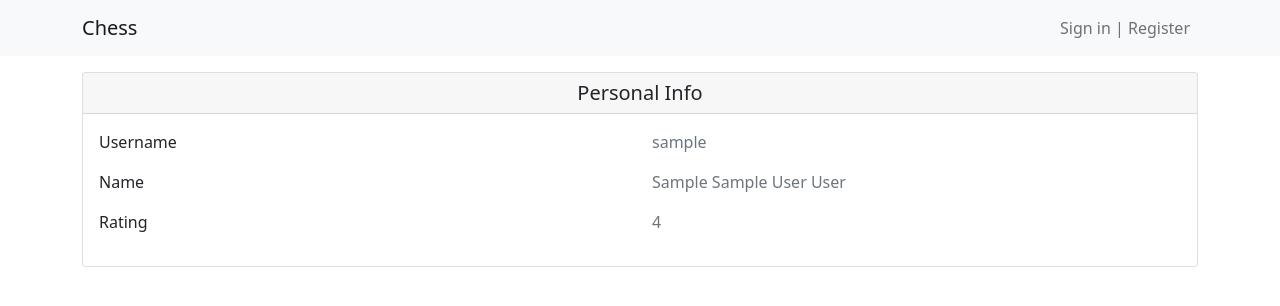
After one commit to injornal/chess-rating-system, a Flask app: page /profile/1 in a window 1280 px wide. The commit adds this page. Shown: the top 306 px of the page. Run offline with Flask 3, Linux system fonts and the light colour scheme; tables that the repository leaves empty hold one stand-in row (values such as "Sample post").

Commit message:
tournament profile games, tournaments-games relationship, public profile

```diff
--- a/src/chrate/blueprints/profile/profile.py
+++ b/src/chrate/blueprints/profile/profile.py
@@ -1,3 +1,4 @@
+from datetime import datetime
 from flask import blueprints, render_template, session as flask_session, redirect
 from chrate.model.rating import Users, engine, Tournaments
 from sqlalchemy.orm import Session
@@ -16,4 +17,17 @@ def profile():
                 user = user[0]
             else:
                 return redirect("/login")
-    return render_template("profile.html", user=user)
+    else:
+        return redirect("/login")
+    future_tournaments = [t for t in user.tournaments if t.date >= datetime.now()]
+    past_tournaments = [t for t in user.tournaments if t.date < datetime.now()]
+    print(future_tournaments, past_tournaments)
+    return render_template("profile.html", user=user, future_tournaments=future_tournaments, past_tournaments=past_tournaments)
+
+
+@profile_bp.route("/<int:user_id>")
+def public_profile(user_id):
+    with Session(engine) as session:
+        query = select(Users).where(Users.id == user_id)
+        user = session.execute(query).first()[0]
+    return render_template("public-profile.html", user=user)
--- /dev/null
+++ b/src/chrate/blueprints/profile/templates/public-profile.html
@@ -0,0 +1,33 @@
+{% extends 'base.html' %}
+
+{% block content %}
+<div class="card">
+    <h5 class="card-header text-center">Personal Info</h5>
+    <div class="card-body">
+        <div class="row">
+        <div class="col">
+            <p>Username</p>
+        </div>
+        <div class="col">
+            <p class="text-muted">{{ user.username }}</p>
+        </div>
+        </div>
+        <div class="row">
+        <div class="col">
+            <p>Name</p>
+        </div>
+        <div class="col">
+            <p class="text-muted">{{ user.firstname + " " + (user.middlename + " " if user.middlename else "") + user.lastname }}</p>
+        </div>
+        </div>
+        <div class="row">
+        <div class="col">
+            <p>Rating</p>
+        </div>
+        <div class="col">
+            <p class="text-muted">{{ user.rating }}</p>
+        </div>
+        </div>
+    </div>
+  </div>
+{% endblock %}
--- a/src/chrate/blueprints/tournament/game/templates/record.html
+++ b/src/chrate/blueprints/tournament/game/templates/record.html
@@ -1,5 +1,7 @@
 {% extends 'base.html' %} {% block content %}
 <form action="/tournament/game/record" method="post">
+  <label for="trn">Tournament:</label><br />
+  <input type="text" id="trn" name="trn" /><br />
   <label for="wname">white:</label><br />
   <input type="text" id="wname" name="wname" /><br />
   <label for="bname">black:</label><br />
--- a/src/chrate/templates/base.html
+++ b/src/chrate/templates/base.html
@@ -7,7 +7,7 @@
   </head>
   <body>
     <script src="https://cdn.jsdelivr.net/npm/bootstrap@5.1.3/dist/js/bootstrap.bundle.min.js" integrity="sha384-ka7Sk0Gln4gmtz2MlQnikT1wXgYsOg+OMhuP+IlRH9sENBO0LRn5q+8nbTov4+1p" crossorigin="anonymous"></script>
-    <nav class="navbar navbar-expand navbar-light bg-light">
+    <nav class="navbar navbar-expand navbar-light bg-light mb-3">
       <div class="container">
         <a class="navbar-brand" href="/">Chess</a>
         <ul class="navbar-nav">
@@ -36,11 +36,7 @@
         {% endfor %}
       {% endwith %}
       <div class="container">
-        <div class="col-2"></div>
-        <div class="col">
           {% block content %} {% endblock %}
-         </div>
-        <div class="col-2"></div>
       </div>
     </div>
   </body>
```
Also changed, not shown: alembic/versions/1aebe87e1aa7_add_user_color_to_users_games.py (added, +24 -0 lines), src/chrate/blueprints/profile/templates/profile.html (+18 -2 lines), src/chrate/blueprints/tournament/game/game.py (+17 -4 lines), src/chrate/blueprints/tournament/templates/tournament.html (+4 -4 lines), src/chrate/blueprints/tournament/templates/tournament_profile.html (+11 -4 lines), src/chrate/blueprints/tournament/tournament.py (+16 -2 lines), src/chrate/model/rating.py (+19 -9 lines).
